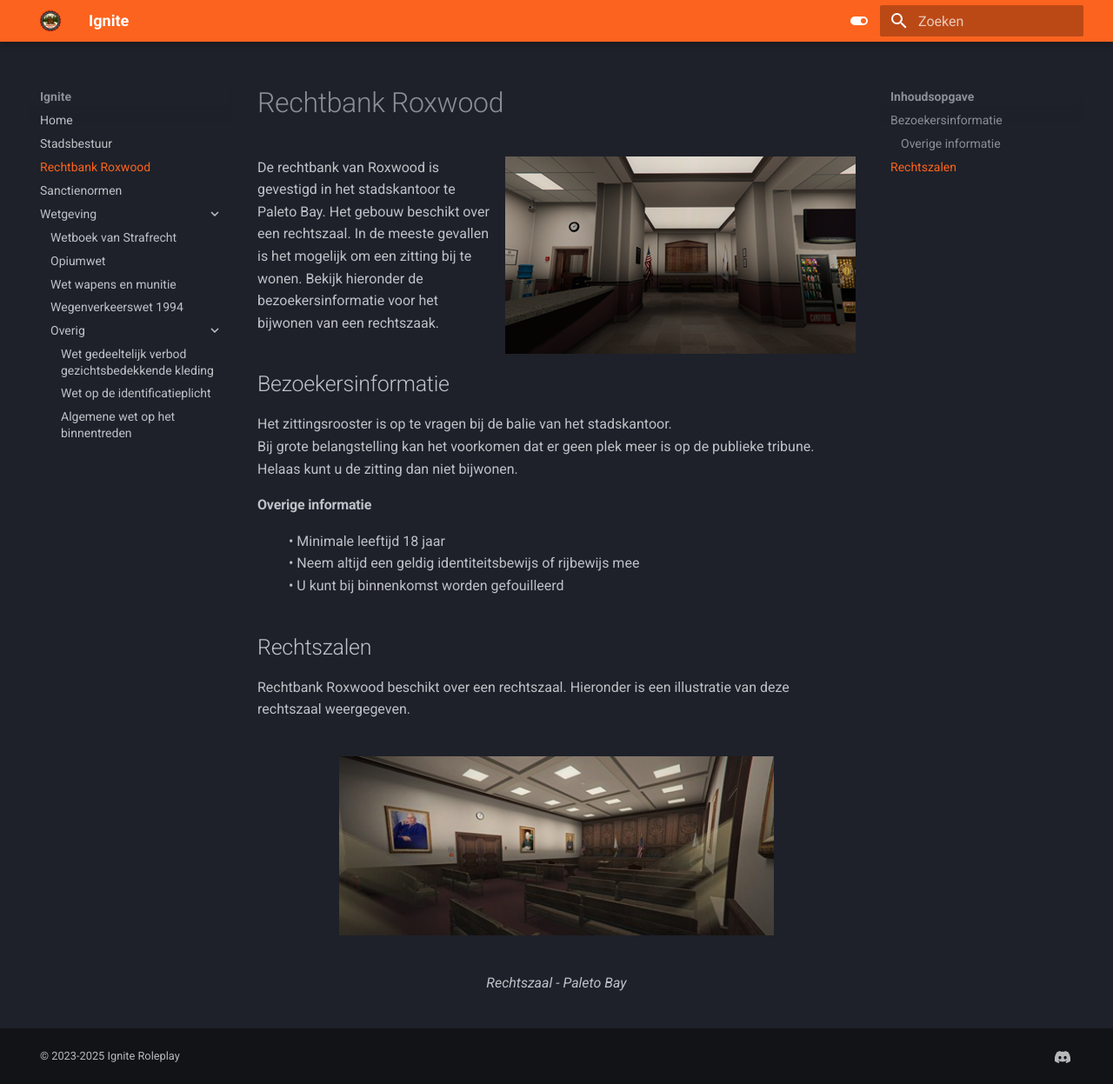
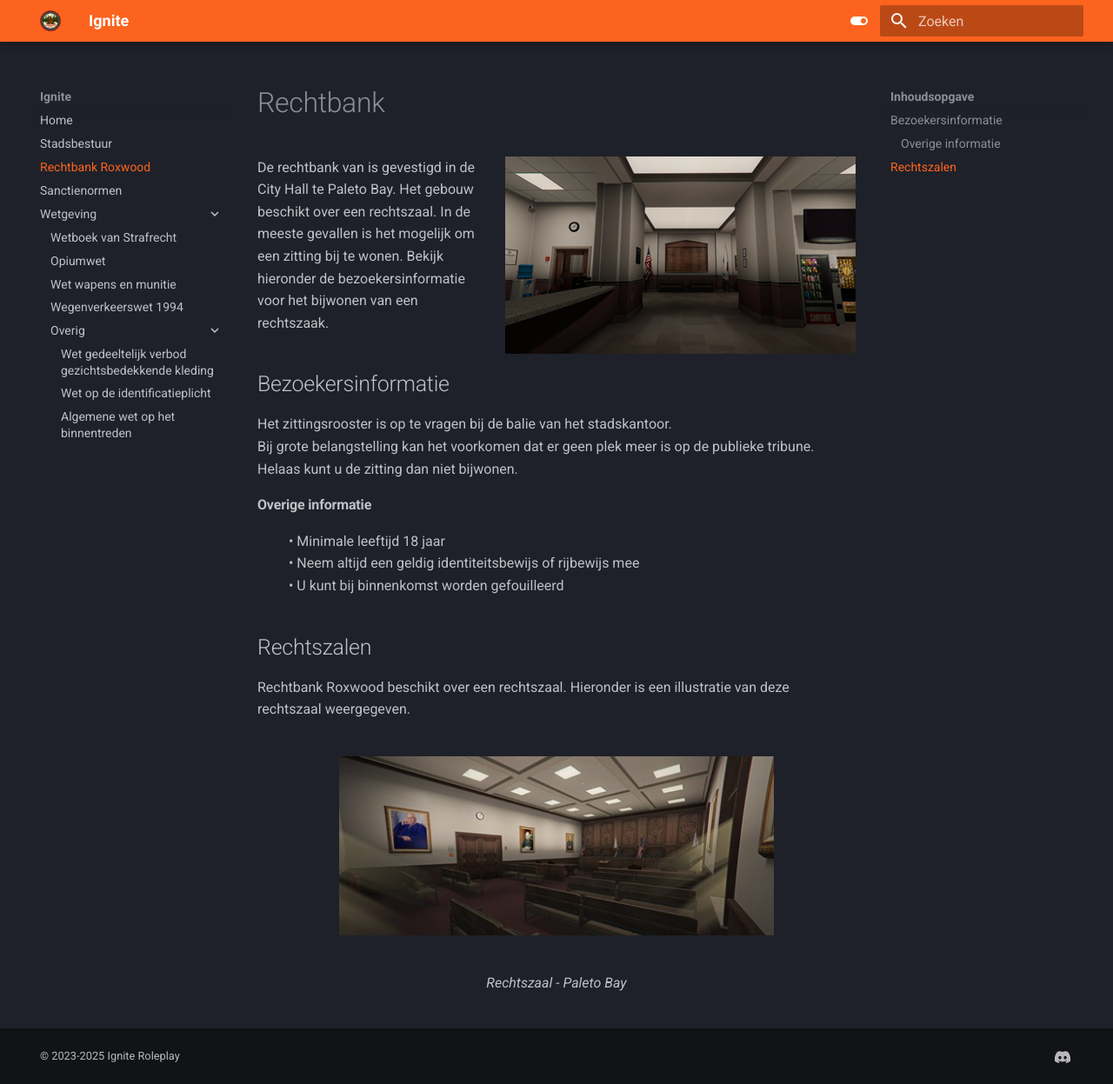
Before and after one commit to NLDenny/wetboek, an MkDocs documentation site: the page built from docs/rechtbank.md, in a window 1280 px wide and 1247 px high. Shown: the whole window at 87% size. Built offline with MkDocs 1.6.1 and Material for MkDocs 9.7.7, drawn with Linux system fonts in a browser that asks for light colours.

Commit message:
Update rechtbank.md

```diff
--- a/docs/rechtbank.md
+++ b/docs/rechtbank.md
@@ -1,8 +1,8 @@
-# Rechtbank Roxwood
+# Rechtbank
 
 ![Image title](img/stadskantoor.webp){ align=right }
 
-De rechtbank van Roxwood is gevestigd in het stadskantoor te Paleto Bay.
+De rechtbank van is gevestigd in de City Hall te Paleto Bay.
 Het gebouw beschikt over een rechtszaal.
 In de meeste gevallen is het mogelijk om een zitting bij te wonen.
 Bekijk hieronder de bezoekersinformatie voor het bijwonen van een rechtszaak.
```
